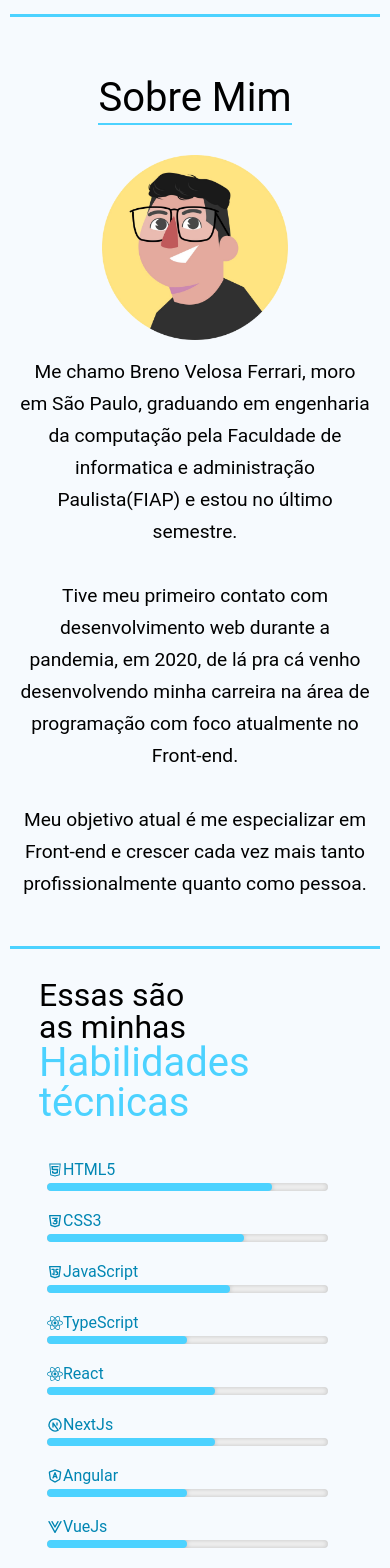
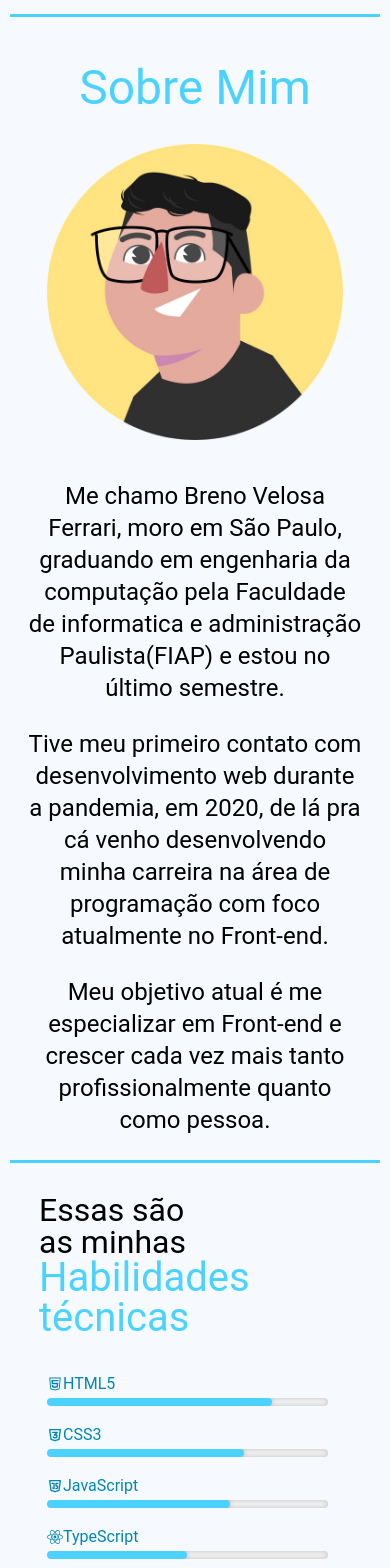
Before and after one commit to breno-Ferrari/PortifolioV2, a Next.js app: page / in a window 390 px wide. Shown: the part 860-2428 px from the top of the page. Built offline with nearby package versions, Linux system fonts and the light colour scheme.

Commit message:
Ajustando animação sobreMim

```diff
--- a/package.json
+++ b/package.json
@@ -9,6 +9,7 @@
     "lint": "next lint"
   },
   "dependencies": {
+    "framer-motion": "^7.6.1",
     "gsap": "^3.11.1",
     "jquery": "^3.6.1",
     "next": "12.2.5",
--- a/pages/index.jsx
+++ b/pages/index.jsx
@@ -3,13 +3,14 @@
 // import styles from '../styles/Home.module.css'
 import Header from "../src/components/Header/header";
 import Projetos from "../src/components/Projetos/projetos";
-import Tecnologias from "../src/components/Tecnologias/tecnologias";
+// import Tecnologias from "../src/components/Tecnologias/tecnologias";
 import Footer from "../src/components/Footer/footer";
 import NavBar from "../src/components/NavBar/navBar";
 import NavBarMobile from "../src/components/NavBarMobile/navBarMobile";
-import AboutMe from "../src/components/AboutMe/aboutMe";
+// import AboutMe from "../src/components/AboutMe/aboutMe";
 import { useEffect, useState } from "react";
 import Habilidades from "../src/components/Habilidades/habilidades";
+import SobreMim from "../src/components/sobreMim/sobreMim";
 export default function Home() {
   const [nav,setNav] = useState(true)
 
@@ -27,9 +28,9 @@ export default function Home() {
     <>
       {nav? <NavBarMobile />:<NavBar />}
       <Header />
-      <AboutMe />
+      {/* <AboutMe /> */}
+      <SobreMim />
       <Habilidades />
-      {/* <Tecnologias /> */}
       <Projetos />
       <Footer />
     </>
--- a/src/components/AboutMe/aboutMe.jsx
+++ b/src/components/AboutMe/aboutMe.jsx
@@ -1,10 +1,26 @@
 import styles from "./aboutMe.module.scss"
 // import Image from 'next/future/image'
 import profilePic from "../../../public/asset/foto2.png"
-
+import { useEffect } from "react"
 import Image from "next/image"
 
 export default function AboutMe() {
+
+
+  useEffect(() => {
+    let box = document.querySelector("#aboutMe");
+    let observer = new IntersectionObserver(enteries =>{
+      enteries.forEach(entry=>{
+        if(entry.isIntersecting){
+          entry.target.style.opacity = 1;
+          entry.target.style.transform = "translateX(0)";
+
+        }
+      })
+    })
+    observer.observe(box)
+  },[]);
+
     return (
       <section className={styles.sectionAboutMe} id="aboutMe">
         <div className={styles.sectionAboutMe__aboutMe}>
--- a/src/components/AboutMe/aboutMe.module.scss
+++ b/src/components/AboutMe/aboutMe.module.scss
@@ -1,10 +1,14 @@
 .sectionAboutMe{
     scroll-margin-top: 5.313rem;
     margin: 1.9rem auto 0rem auto;
+    height: 100vh;
     width: 95%;
     border-bottom: 0.2rem solid var(--border-bottom);
     padding: 30px 0px;
     color: var(--text-content-color);
+    opacity: 0;
+    transform: translateX(4rem);
+    transition: opacity 1s, transform 1s;
     &__aboutMe{
         &__title{
             display: inline-block;
--- a/src/components/Habilidades/habilidades.jsx
+++ b/src/components/Habilidades/habilidades.jsx
@@ -1,9 +1,22 @@
 import styles from "./habilidades.module.scss"
 import Tec from "./skills"
 import ToggleSlide from "./progressBar/toggle"
+import { useEffect } from "react"
 
 export default function Habilidades() {
+    useEffect(() => {
+        let box = document.querySelector("#habilidades");
+        let observer = new IntersectionObserver(enteries =>{
+          enteries.forEach(entry=>{
+            if(entry.isIntersecting){
+              entry.target.style.opacity = 1;
+              entry.target.style.transform = "translateX(0)";
 
+            }
+          })
+        })
+        observer.observe(box)
+      },[]);
     return (
       <section className={styles.habilidades} id="habilidades">
             <div className={styles.habilidades__container}>
--- a/src/components/Habilidades/habilidades.module.scss
+++ b/src/components/Habilidades/habilidades.module.scss
@@ -6,6 +6,9 @@
     color: var(--text-content-color);
     display: flex;
     justify-content: center;
+    opacity: 0;
+    transform: translateX(-4rem);
+    transition: opacity 1s, transform 1s;
     &__container{
         display: flex;
         align-items: center;
--- a/src/components/Header/header.jsx
+++ b/src/components/Header/header.jsx
@@ -34,7 +34,7 @@ export default function Header() {
         <div className={styles.sectionHeader__text}>
             <h1 className={styles.sectionHeader__text__title} ref={title}></h1>
         </div>
-        <a href="#aboutMe" className={styles.sectionHeader__arrowContainer}>
+        <a href="#sobreMim" className={styles.sectionHeader__arrowContainer}>
           <div className={styles.sectionHeader__arrowContainer__arrow}></div>
           <p className={styles.sectionHeader__arrowContainer__textArrow}>
             scroll down
--- /dev/null
+++ b/src/components/SobreMim/sobreMim.jsx
@@ -0,0 +1,51 @@
+import styles from "./sobreMim.module.scss"
+// import Image from 'next/future/image'
+import { motion } from "framer-motion"
+import profilePic from "../../../public/asset/foto2.png"
+import { useEffect,useRef } from "react"
+import { useInView } from "framer-motion";
+import Image from "next/image"
+
+export default function SobreMim() {
+  const ref = useRef(null);
+  const isInView = useInView(ref, { once: true });
+    return (
+      <section className={styles.sobreMim} id="sobreMim" ref={ref}>
+          <div className={styles.sobreMim__titleContainer}
+            style={{
+              transform: isInView ? "none" : "translateY(-200px)",
+              opacity: isInView ? 1 : 0,
+              transition: "all 0.5s cubic-bezier(0.17, 0.55, 0.55, 1) 0.5s"
+            }}>
+            <h1 className={styles.sobreMim__titleContainer__title}>Sobre Mim</h1>
+          </div>
+        <div className={styles.sobreMim__content}>
+          <div className={styles.sobreMim__content__texts}
+          style={{
+            transform: isInView ? "none" : "translateX(-200px)",
+            opacity: isInView ? 1 : 0,
+            transition: "all 0.5s cubic-bezier(0.17, 0.55, 0.55, 1) 0.5s"
+          }}>
+            <p className={styles.sobreMim__content__texts__line} >
+              Me chamo Breno Velosa Ferrari, moro em São Paulo, graduando em engenharia da computação pela Faculdade de informatica e administração Paulista(FIAP) e estou no último semestre.
+            </p>
+            <p className={styles.sobreMim__content__texts__line}>
+              Tive meu primeiro contato com desenvolvimento web durante a pandemia, em 2020, de lá pra cá venho desenvolvendo minha carreira na área de programação com foco atualmente no Front-end.
+            </p>
+            <p className={styles.sobreMim__content__texts__line}>
+              Meu objetivo atual é me especializar em Front-end e crescer cada vez mais tanto profissionalmente quanto como pessoa.
+            </p>
+          </div>
+
+          <div className={styles.sobreMim__content__image}
+           style={{
+            transform: isInView ? "none" : "translateX(200px)",
+            opacity: isInView ? 1 : 0,
+            transition: "all 0.5s cubic-bezier(0.17, 0.55, 0.55, 1) 0.5s"
+          }}>
+            <Image src={profilePic} alt="ilustração" height={600} width={600} />
+          </div>
+        </div>
+      </section>
+    )
+  }
--- /dev/null
+++ b/src/components/SobreMim/sobreMim.module.scss
@@ -0,0 +1,64 @@
+.sobreMim{
+    display: flex;
+    align-items: center;
+    justify-content: center;
+    flex-direction: column;
+    scroll-margin-top: 5.313rem;
+    margin: 1.9rem auto 0rem auto;
+    width: 95%;
+    border-bottom: 0.2rem solid var(--border-bottom);
+    height: 90vh;
+    color: var(--text-content-color);
+    overflow: hidden;
+    &__titleContainer{
+        width: 100%;
+        &__title{
+            color: var(--bg-pre);
+            font-size: clamp(2.5rem,1vw, 5rem);
+        }
+    }
+    &__content{
+        display: flex;
+        width: 100%;
+        align-items: center;
+        justify-content: center;
+        &__texts{
+            width: 50%;
+            font-size: clamp(1.5rem, 1vw, 2rem);
+            line-height: 2rem;
+            &__line{
+                margin: 1.5rem 0;
+            }
+        }
+        &__image{
+            display: flex;
+            justify-content: center;
+            width: 50%;
+            font-size: clamp(2rem, 1vw, 3rem);
+        }
+    }
+    @media (max-width:56.25rem){
+        height: 100%;
+        &__titleContainer{
+            width: 100%;
+            margin: 1rem 0;
+            &__title{
+                text-align: center;
+                color: var(--bg-pre);
+                font-size: clamp(3rem,1vw, 5rem);
+            }
+        }
+        &__content{
+           display: flex;
+           flex-direction: column-reverse;
+            &__texts{
+               width: 90%;
+               text-align: center;
+            }
+            &__image{
+                margin: 1rem 0;
+                width: 80%;
+            }
+        }
+    }
+}
```
Also changed, not shown: 1 other file (tests, documents, lock files or other folders).
